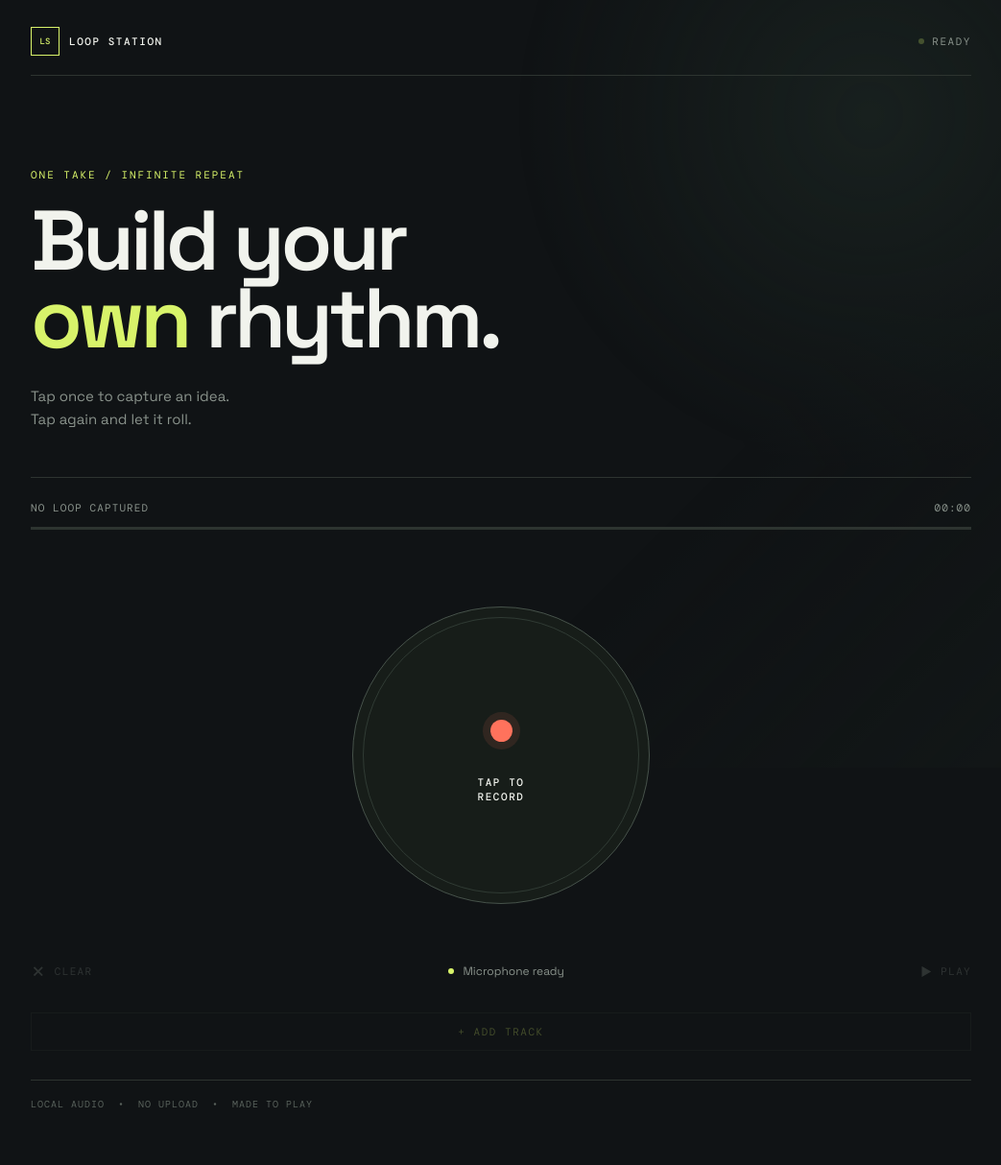
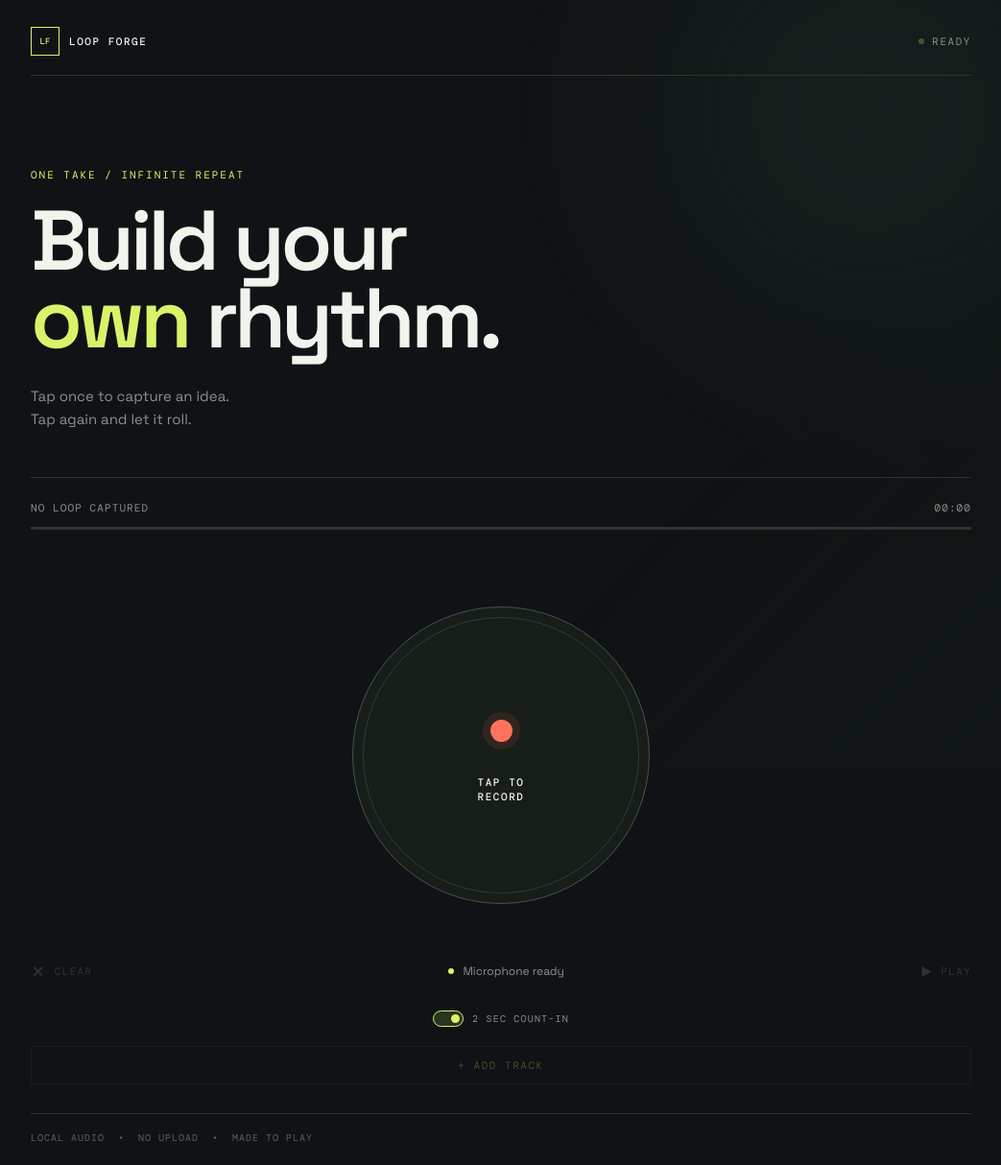
Before and after one commit to otoan/loop-station, a website: page index.html in a window 1280 px wide. Shown: the whole page at 96% size, without its empty margins (118-1161 px from the left). Before the commit the page ends 1179 px from the top, so only its background shows below. Drawn offline with nearby package versions, Linux system fonts and the light colour scheme.

Commit message:
Add count-in toggle and rename app

```diff
--- a/app.js
+++ b/app.js
@@ -2,6 +2,7 @@ const recordButton = document.getElementById('recordButton');
 const clearButton = document.getElementById('clearButton');
 const playButton = document.getElementById('playButton');
 const addTrackButton = document.getElementById('addTrackButton');
+const countInToggle = document.getElementById('countInToggle');
 const trackList = document.getElementById('trackList');
 const buttonLabel = document.getElementById('buttonLabel');
 const recordIcon = document.getElementById('recordIcon');
@@ -125,11 +126,13 @@ async function startRecording() {
   try {
     pendingStream = await navigator.mediaDevices.getUserMedia({ audio: { echoCancellation: true, noiseSuppression: true, autoGainControl: true } });
     isCountingDown = true;
-    recordButton.classList.add('is-counting-down');
-    setState('WAITING', recordingMode === 'base' ? 'Recording starts in 2 seconds' : 'Syncing to next loop');
-    buttonLabel.textContent = 'GET READY';
-    countdownFill.style.width = '0%';
-    await new Promise(resolve => { countdownTimerId = setTimeout(resolve, 2000); });
+    if (countInToggle.checked) {
+      recordButton.classList.add('is-counting-down');
+      setState('WAITING', recordingMode === 'base' ? 'Recording starts in 2 seconds' : 'Syncing to next loop');
+      buttonLabel.textContent = 'GET READY';
+      countdownFill.style.width = '0%';
+      await new Promise(resolve => { countdownTimerId = setTimeout(resolve, 2000); });
+    }
     if (!isCountingDown) return;
     if (recordingMode === 'overdub') {
       if (!isPlaying) await playLoop();
--- a/index.html
+++ b/index.html
@@ -5,13 +5,13 @@
   <meta name="viewport" content="width=device-width, initial-scale=1, viewport-fit=cover">
   <meta name="theme-color" content="#101315">
   <meta name="description" content="Tap, record, and build your loop.">
-  <title>Loop Station</title>
+  <title>Loop Forge</title>
   <link rel="stylesheet" href="style.css">
 </head>
 <body>
   <main class="app-shell">
     <header class="topbar">
-      <div class="brand"><span class="brand-mark">LS</span><span>LOOP STATION</span></div>
+      <div class="brand"><span class="brand-mark">LF</span><span>LOOP FORGE</span></div>
       <div class="live-state"><span class="live-dot"></span><span id="stateLabel">READY</span></div>
     </header>
 
@@ -38,6 +38,7 @@
         <div class="recording-note"><span class="pulse"></span><span id="hint">Microphone ready</span></div>
         <button id="playButton" class="utility-button" type="button" disabled><span id="playIcon" class="play-icon">▶</span><span id="playLabel">PLAY</span></button>
       </div>
+      <label class="count-in-toggle"><input id="countInToggle" type="checkbox" checked><span class="toggle-track"><span class="toggle-thumb"></span></span><span>2 SEC COUNT-IN</span></label>
       <button id="addTrackButton" class="add-track-button" type="button" disabled>+ ADD TRACK</button>
     </section>
 
--- a/style.css
+++ b/style.css
@@ -31,6 +31,12 @@ h1 em { color: var(--accent); font-style: normal; }
 .track-delete { font: 22px/1 'Space Grotesk'; }
 .add-track-button { width: 100%; margin-top: 20px; border: 1px solid var(--line); background: transparent; color: var(--accent); cursor: pointer; padding: 12px; font: 11px 'DM Mono', monospace; letter-spacing: .14em; }
 .add-track-button:disabled { opacity: .25; cursor: default; }
+.count-in-toggle { display: flex; align-items: center; justify-content: center; gap: 9px; margin-top: 18px; color: var(--muted); cursor: pointer; font: 10px 'DM Mono', monospace; letter-spacing: .12em; }
+.count-in-toggle input { position: absolute; opacity: 0; pointer-events: none; }
+.toggle-track { position: relative; width: 32px; height: 17px; border: 1px solid var(--line); border-radius: 20px; background: #171d19; transition: background .2s, border-color .2s; }
+.toggle-thumb { position: absolute; top: 3px; left: 3px; width: 9px; height: 9px; border-radius: 50%; background: var(--muted); transition: transform .2s, background .2s; }
+.count-in-toggle input:checked + .toggle-track { border-color: var(--accent); background: #29351e; }
+.count-in-toggle input:checked + .toggle-track .toggle-thumb { transform: translateX(15px); background: var(--accent); }
 .record-button { position: relative; display: grid; place-items: center; width: min(54vw, 310px); aspect-ratio: 1; margin: 58px auto 48px; border: 1px solid #47534b; border-radius: 50%; background: #171d19; cursor: pointer; transition: transform .2s, border-color .2s, background .2s; }
 .record-button:hover { transform: scale(1.025); border-color: var(--accent); }
 .record-button:active { transform: scale(.98); }
```
Also changed, not shown: README.md, manifest.json.
